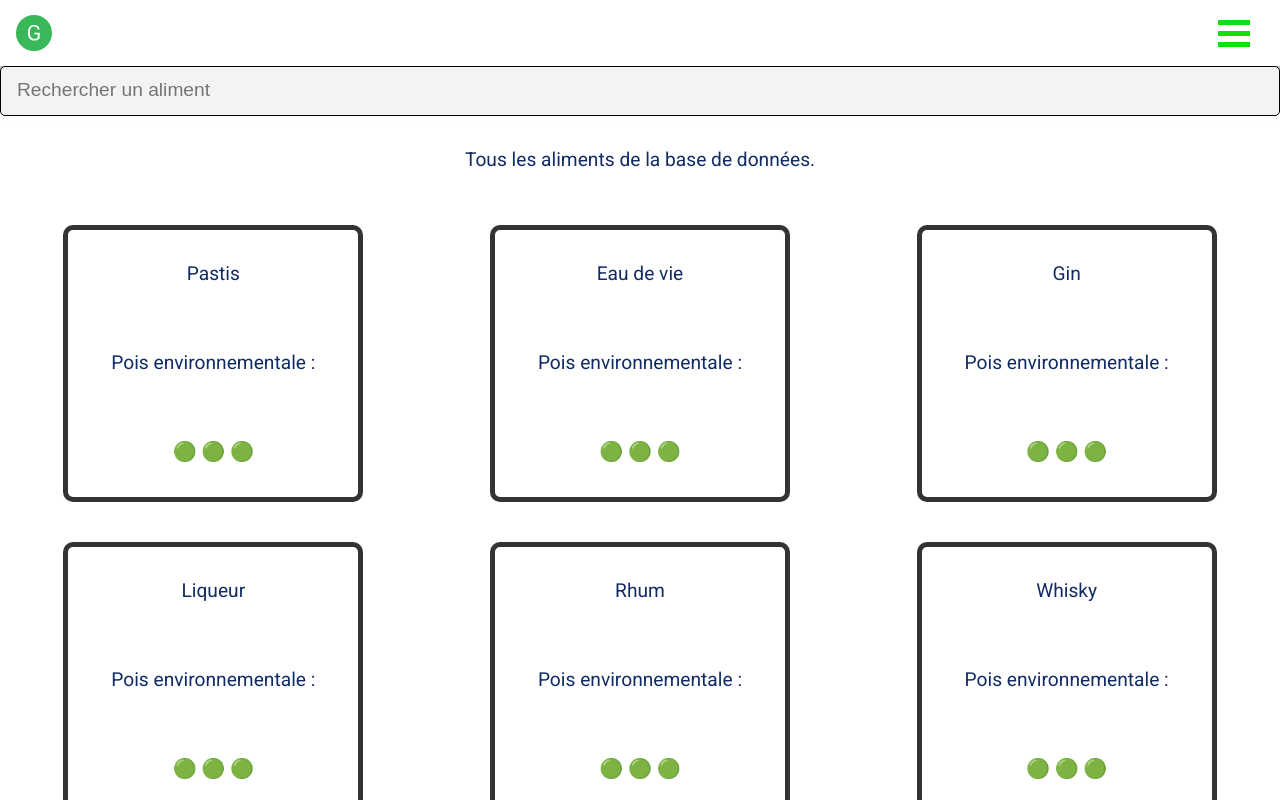
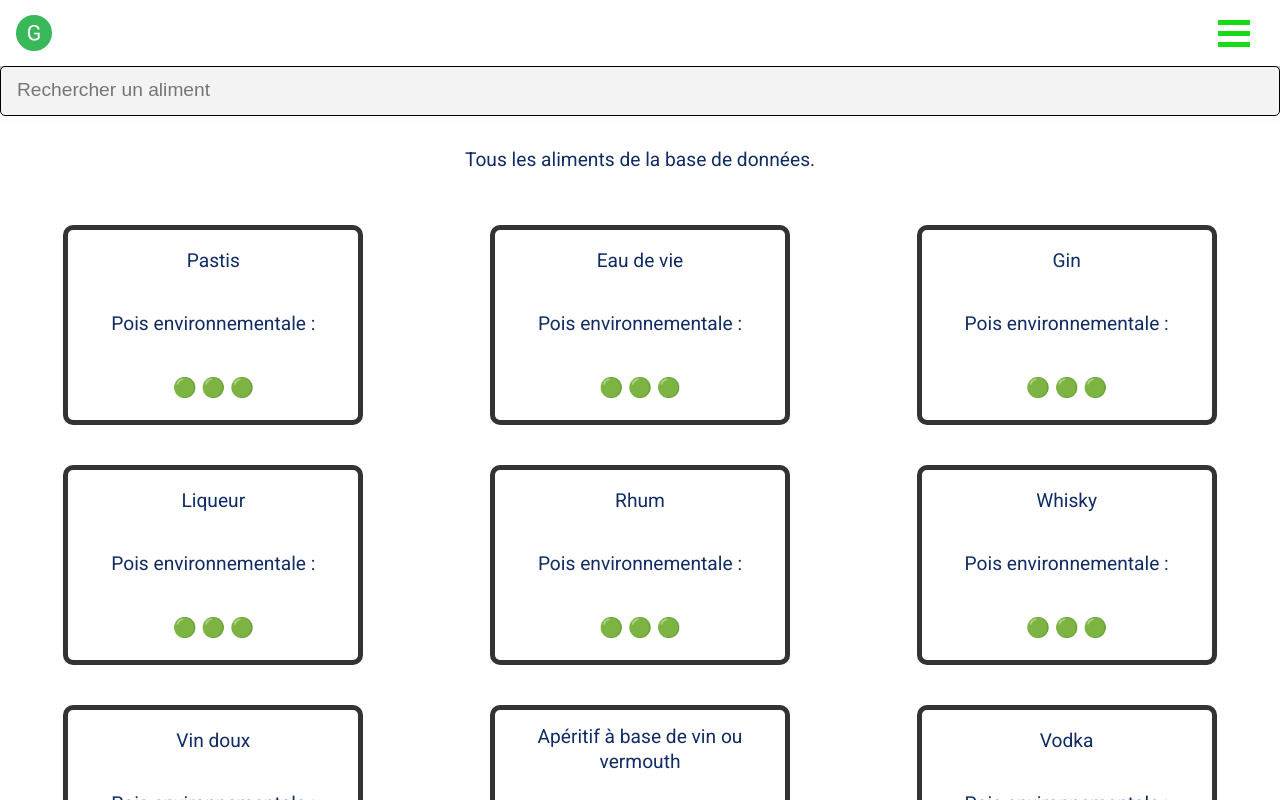
Before and after one commit to xenogearsX/remote-js-202011-green-peas, a React (Create React App) app: page /aliments in a window 1280 px wide. Shown: the top 800 px of the page. Built offline with nearby package versions, Linux system fonts and the light colour scheme; a web font is replaced by a local one.

Commit message:
normalize all the cards to be the same

```diff
--- a/src/components/Card.css
+++ b/src/components/Card.css
@@ -6,4 +6,8 @@
     border: 5px solid #333;
     border-radius: 10px;
     margin: 20px;
+    height: 200px;
 }
+.card p {
+    margin: 0px;
+}
```
